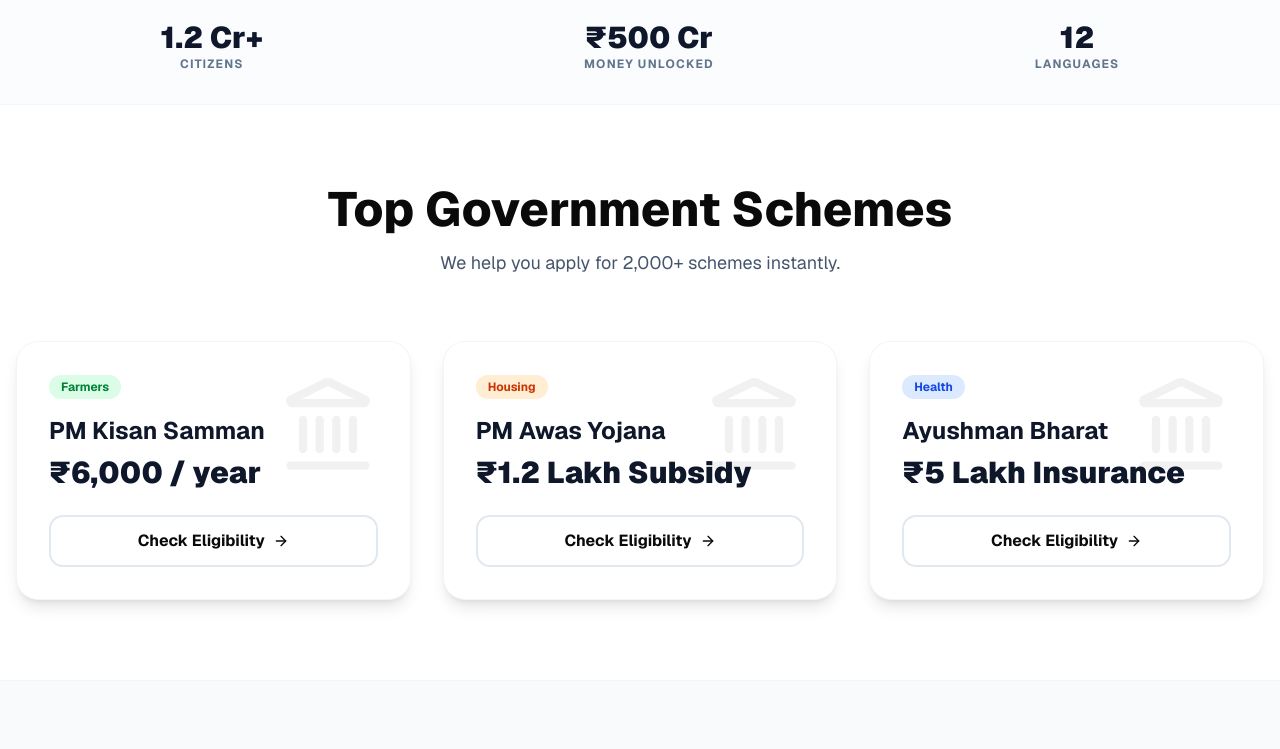
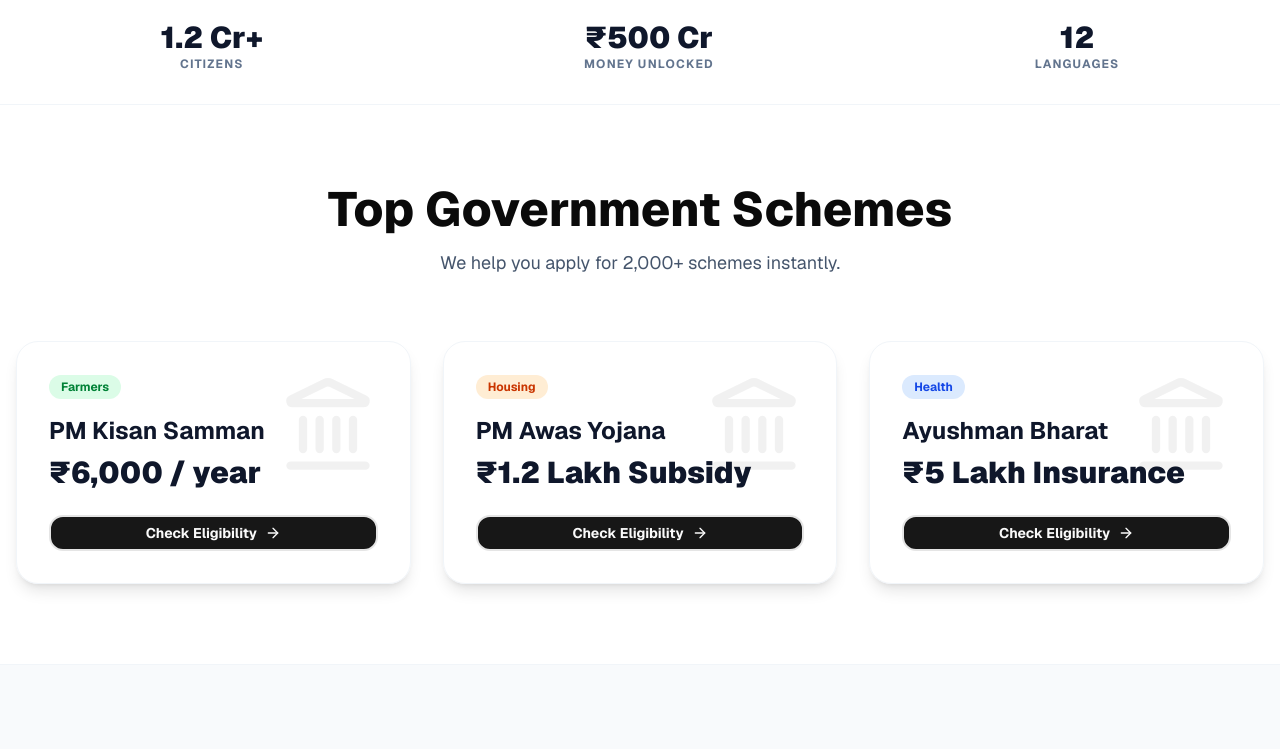
Before and after one commit to StarDust130/janm, a Next.js app: page / in a window 1280 px wide. Shown: the part 775-1524 px from the top of the page. Built offline with nearby package versions, Linux system fonts and the light colour scheme; no server answers.

Commit message:
fix: remove background color from stats strip and update button component in SchemesSection

```diff
--- a/app/page.tsx
+++ b/app/page.tsx
@@ -14,7 +14,7 @@
       <HeroSection />
 
       {/* Stats Strip */}
-      <div className="border-y border-slate-100 dark:border-slate-800 bg-slate-50/50 dark:bg-slate-900/50 py-8">
+      <div className="border-y border-slate-100 dark:border-slate-800  py-8">
         <div className="max-w-7xl mx-auto px-4 flex flex-wrap justify-around gap-8 text-center">
           {[
             { val: "1.2 Cr+", label: "Citizens" },
--- a/components/pages/landing/SchemesSection.tsx
+++ b/components/pages/landing/SchemesSection.tsx
@@ -1,5 +1,6 @@
 "use client";
 
+import { Button } from "@/components/ui/button";
 import { motion } from "framer-motion";
 import { Landmark, ArrowRight } from "lucide-react";
 import Link from "next/link";
@@ -42,7 +43,7 @@
           <motion.div
             whileHover={{ y: -5 }}
             key={i}
-            className="bg-white dark:bg-slate-800 rounded-3xl p-8 border border-slate-100 dark:border-slate-700 shadow-lg relative overflow-hidden group"
+            className=" rounded-3xl p-8 border border-slate-100 dark:border-slate-700 shadow-lg relative overflow-hidden group"
           >
             <div className="absolute top-0 right-0 p-8 opacity-5 group-hover:scale-110 transition-transform">
               <Landmark size={100} />
@@ -60,9 +61,9 @@
             </p>
 
             <Link href="/dashboard">
-              <button className="w-full py-3 rounded-xl border-2 border-slate-200 dark:border-slate-600 font-bold hover:bg-slate-50 dark:hover:bg-slate-700 flex items-center justify-center gap-2">
+              <Button className="w-full py-3 rounded-xl cursor-pointer border-2  font-bold  flex items-center justify-center gap-2">
                 Check Eligibility <ArrowRight size={16} />
-              </button>
+              </Button>
             </Link>
           </motion.div>
         ))}
```
